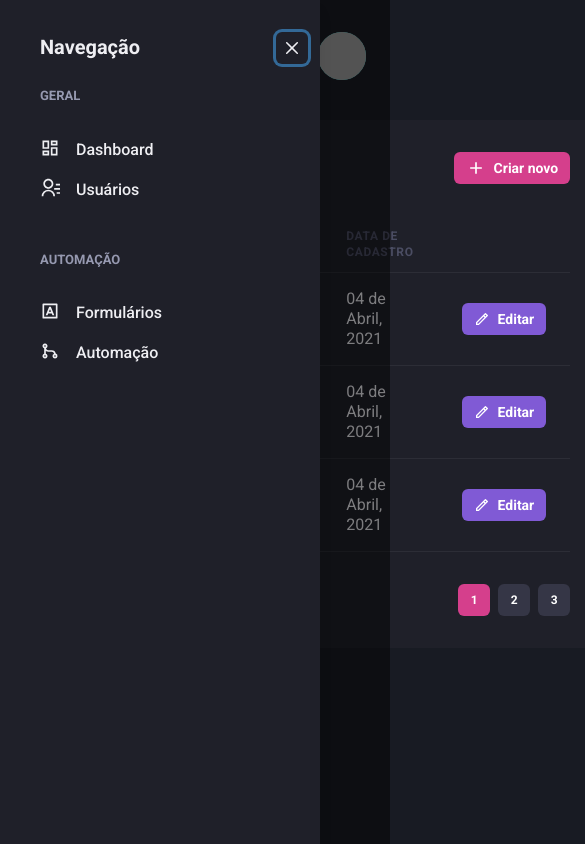
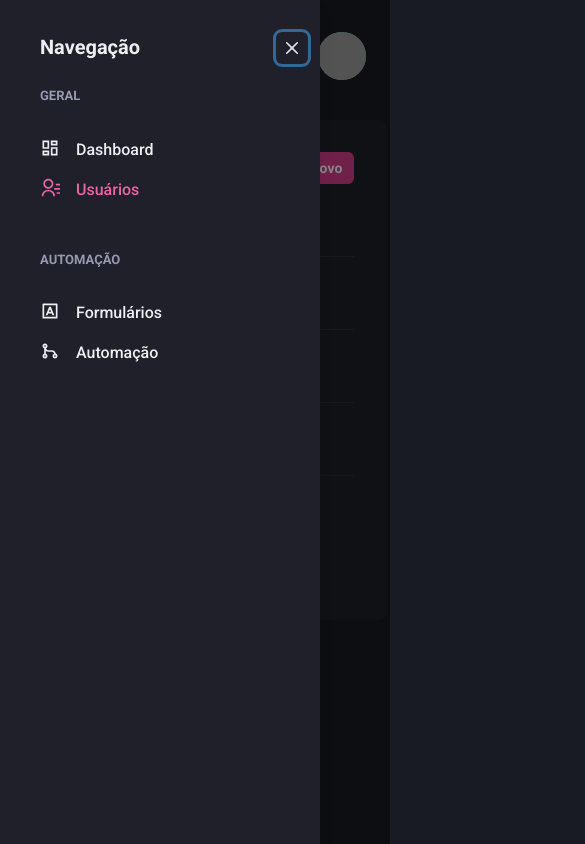
Before and after one commit to andretorquato/dashgo, a Next.js app: page /users in a window 390 px wide. Both pictures are taken after a click on the button "Open navigation". Shown: the whole page, 585 px wide, since content can reach past the window. Built offline with nearby package versions, Linux system fonts and the light colour scheme; grey boxes are pictures that could not be loaded.

Commit message:
:lipstick:styles: responsive layout and active links

```diff
--- /dev/null
+++ b/src/components/ActiveLink.tsx
@@ -0,0 +1,37 @@
+import { useRouter } from "next/dist/client/router";
+import Link, { LinkProps } from "next/link";
+import { cloneElement, ReactElement } from "react";
+
+interface ActiveLinkProps extends LinkProps {
+  children: ReactElement;
+  shouldMatchExactHref?: boolean;
+}
+
+export function ActiveLink({
+  children,
+  shouldMatchExactHref = false,
+  ...rest
+}: ActiveLinkProps) {
+  const { asPath } = useRouter();
+
+  let isActive = false;
+
+  if (shouldMatchExactHref && (asPath === rest.href || asPath === rest.as)) {
+    isActive = true;
+  }
+
+  if (
+    !shouldMatchExactHref &&
+    (asPath.startsWith(String(rest.href)) ||
+    asPath.startsWith(String(rest.as)))
+  ) {
+    isActive = true;
+  }
+  return (
+    <Link {...rest}>
+      {cloneElement(children, {
+        color: isActive ? "pink.400" : "gray.50",
+      })}
+    </Link>
+  );
+}
--- a/src/components/Pagination/index.tsx
+++ b/src/components/Pagination/index.tsx
@@ -4,7 +4,7 @@
 export function Pagination() {
   return (
     <Stack
-      direction="row"
+      direction={["column","row"]}
       spacing="6"
       mt="8"
       justify="space-between"
--- a/src/components/Sidebar/NavLink.tsx
+++ b/src/components/Sidebar/NavLink.tsx
@@ -1,22 +1,26 @@
 import {
   Icon,
-  Link,
+  Link as ChakraLink,
   Text,
   LinkProps as ChakraLinkProps,
 } from "@chakra-ui/react";
 import { ElementType } from "react";
+import { ActiveLink } from "../ActiveLink";
 
 interface NavLinkProps extends ChakraLinkProps {
   icon: ElementType;
   children: string;
+  href: string;
 }
-export function NavLink({ icon, children, ...rest }: NavLinkProps) {
+export function NavLink({ icon, children, href, ...rest }: NavLinkProps) {
   return (
-    <Link display="flex" align="center" {...rest}>
+    <ActiveLink href={href} passHref>
+    <ChakraLink display="flex" align="center" {...rest}>
       <Icon as={icon} fontSize="20" />
       <Text ml="4" fontWeight="medium">
         {children}
       </Text>
-    </Link>
+    </ChakraLink>
+    </ActiveLink>
   );
 }
--- a/src/components/Sidebar/SidebarNav.tsx
+++ b/src/components/Sidebar/SidebarNav.tsx
@@ -12,12 +12,12 @@
   return (
     <Stack spacing="12" align="flex-start">
       <NavSection title="GERAL">
-        <NavLink icon={RiDashboardLine}>Dashboard</NavLink>
-        <NavLink icon={RiContactsLine}>Usuários</NavLink>
+        <NavLink href="/dashboard" icon={RiDashboardLine}>Dashboard</NavLink>
+        <NavLink href="/users" icon={RiContactsLine}>Usuários</NavLink>
       </NavSection>
       <NavSection title="AUTOMAÇÃO">
-        <NavLink icon={RiInputMethodLine}>Formulários</NavLink>
-        <NavLink icon={RiGitMergeLine}>Automação</NavLink>
+        <NavLink href="/forms" icon={RiInputMethodLine}>Formulários</NavLink>
+        <NavLink href="/automation" icon={RiGitMergeLine}>Automação</NavLink>
       </NavSection>
     </Stack>
   );
--- a/src/pages/dashboard.tsx
+++ b/src/pages/dashboard.tsx
@@ -65,13 +65,13 @@
         <Sidebar />
 
         <SimpleGrid flex="1" gap="4" minChildWidth="320px" align="flex-start">
-          <Box p="8" bg="gray.800" borderRadius={8}>
+          <Box p={["6","8"]} bg="gray.800" borderRadius={8}>
             <Text fontSize="lg" mb="4">
               Inscritos da semana
             </Text>
             <Chart options={options} series={series} type="area" height={160}/>
           </Box>
-          <Box p="8" bg="gray.800" borderRadius={8}>
+          <Box p={["6","8"]} bg="gray.800" borderRadius={8}>
             <Text fontSize="lg" mb="4">
               Taxa de abertura
             </Text>
--- a/src/pages/users/index.tsx
+++ b/src/pages/users/index.tsx
@@ -12,13 +12,19 @@
   Tbody,
   Td,
   Text,
+  useBreakpointValue,
 } from "@chakra-ui/react";
+import Link from "next/link";
 import { RiAddLine, RiPencilLine } from "react-icons/ri";
 import { Header } from "../../components/Header";
 import { Pagination } from "../../components/Pagination";
 import { Sidebar } from "../../components/Sidebar";
 
 export default function UserList() {
+  const isWideVersion = useBreakpointValue({
+    base: false,
+    lg: true,
+  });
   return (
     <Box>
       <Header />
@@ -30,7 +36,7 @@
             <Heading size="lg" fontWeight="normal">
               Usuários
             </Heading>
-
+            <Link href="/users/create" passHref>
               <Button
                 as="a"
                 size="sm"
@@ -40,22 +46,23 @@
               >
                 Criar novo
               </Button>
+            </Link>
           </Flex>
 
           <Table colorScheme="whiteAlpha">
             <Thead>
               <Tr>
-                <Th px="6" color="gray.300" width="8">
+                <Th px={["4", "4", "6"]} color="gray.300" width="8">
                   <Checkbox colorScheme="pink" />
                 </Th>
                 <Th>Usuário</Th>
-                <Th>Data de cadastro</Th>
+                {isWideVersion && <Th>Data de cadastro</Th>}
                 <Th width="8"></Th>
               </Tr>
             </Thead>
             <Tbody>
               <Tr>
-                <Td px="6">
+                <Td px={["4", "4", "6"]}>
                   <Checkbox colorScheme="pink" />
                 </Td>
                 <Td>
@@ -66,8 +73,9 @@
                     </Text>
                   </Box>
                 </Td>
-                <Td>04 de Abril, 2021</Td>
+                {isWideVersion && <Td>04 de Abril, 2021</Td>}
                 <Td>
+                  {isWideVersion && (
                     <Button
                       as="a"
                       size="sm"
@@ -77,10 +85,11 @@
                     >
                       Editar
                     </Button>
+                  )}
                 </Td>
               </Tr>
               <Tr>
-                <Td px="6">
+                <Td px={["4", "4", "6"]}>
                   <Checkbox colorScheme="pink" />
                 </Td>
                 <Td>
@@ -91,8 +100,9 @@
                     </Text>
                   </Box>
                 </Td>
-                <Td>04 de Abril, 2021</Td>
+                {isWideVersion && <Td>04 de Abril, 2021</Td>}
                 <Td>
+                  {isWideVersion && (
                     <Button
                       as="a"
                       size="sm"
@@ -102,10 +112,11 @@
                     >
                       Editar
                     </Button>
+                  )}
                 </Td>
               </Tr>
               <Tr>
-                <Td px="6">
+                <Td px={["4", "4", "6"]}>
                   <Checkbox colorScheme="pink" />
                 </Td>
                 <Td>
@@ -116,8 +127,9 @@
                     </Text>
                   </Box>
                 </Td>
-                <Td>04 de Abril, 2021</Td>
+                {isWideVersion && <Td>04 de Abril, 2021</Td>}
                 <Td>
+                  {isWideVersion && (
                     <Button
                       as="a"
                       size="sm"
@@ -127,6 +139,7 @@
                     >
                       Editar
                     </Button>
+                  )}
                 </Td>
               </Tr>
             </Tbody>
```
Also changed, not shown: src/pages/users/create.tsx (+7 -4 lines). Lines whose indentation alone changed are shown as unchanged.
